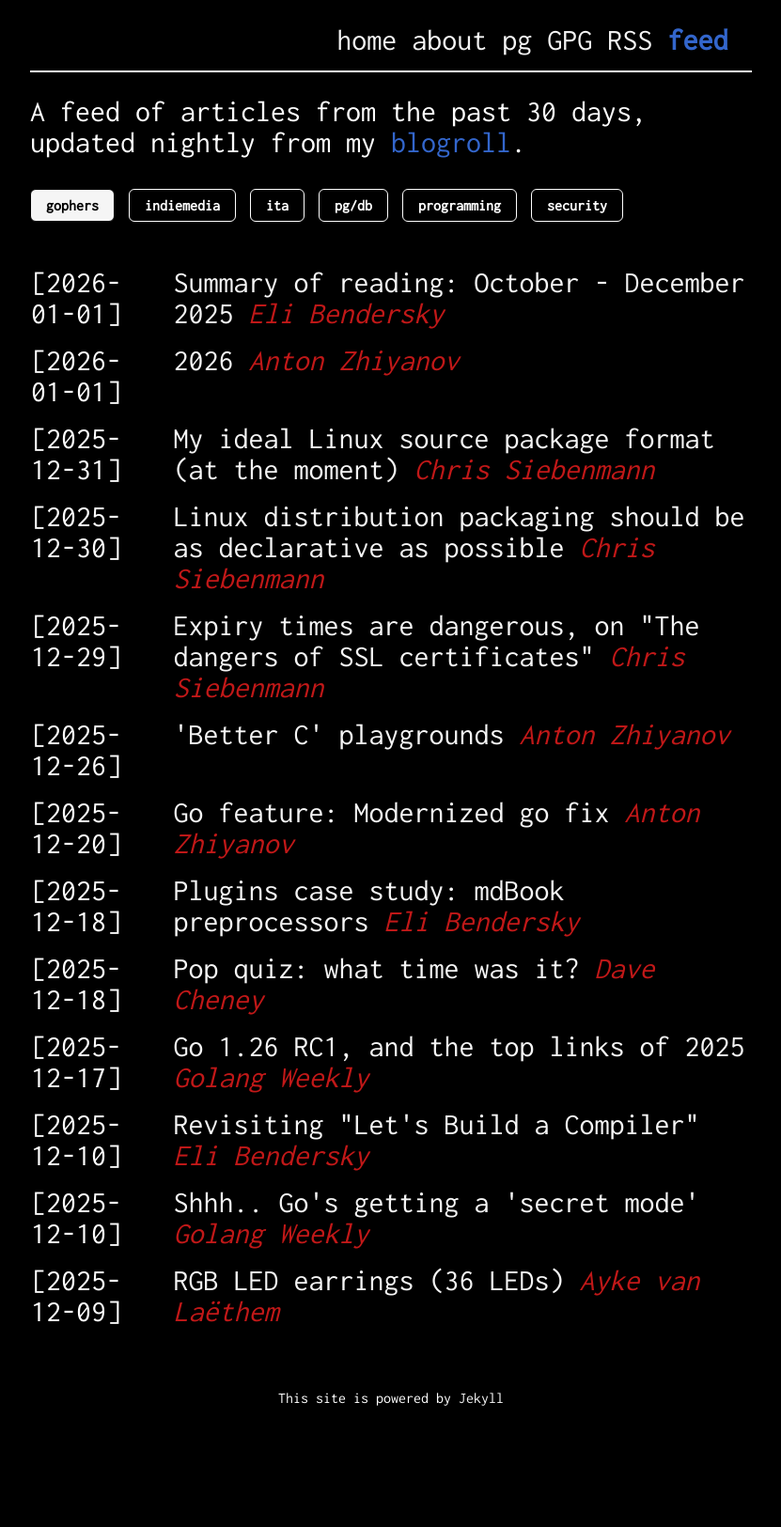
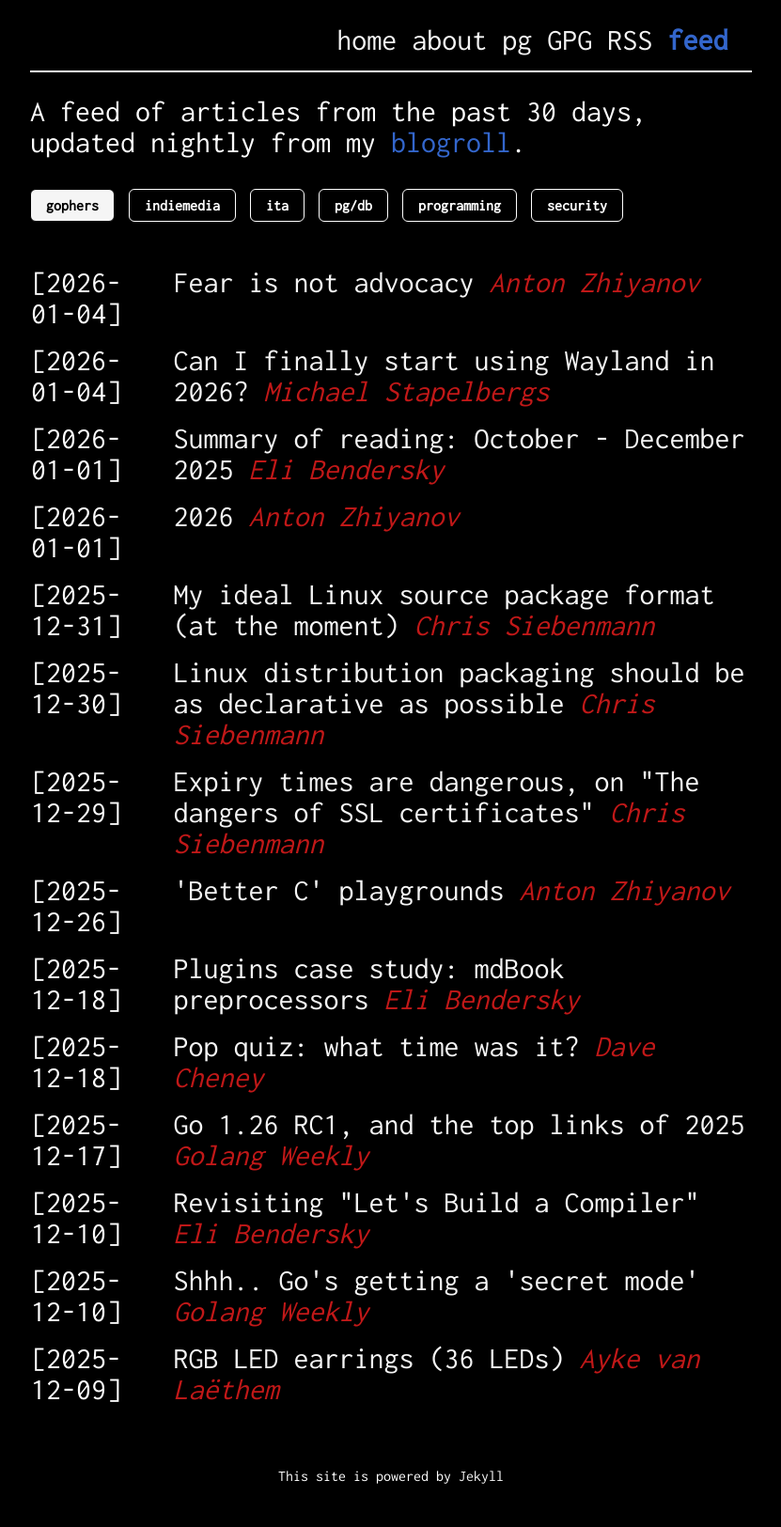
Before and after one commit to giulianopz/giulianopz.github.io, a Jekyll site: the page built from feed.html, in a window 1280 px wide. Shown: the whole page at 94% size, without its empty margins (224-1055 px from the left). Built offline with Jekyll 4.4.1, drawn with Linux system fonts in a browser that asks for light colours; nearby versions of some CDN libraries; before the commit the page ends 1542 px from its top, so only the background shows below that; some of the changed lines change nothing that is shown.

Commit message:
chore: update feed.yaml

```diff
--- a/_data/feed.yaml
+++ b/_data/feed.yaml
@@ -1,4 +1,12 @@
 gophers:
+    - blogName: Anton Zhiyanov
+      title: Fear is not advocacy
+      url: https://antonz.org/ai-advocacy/
+      published: 2026-01-04T12:00:00Z
+    - blogName: Michael Stapelbergs
+      title: Can I finally start using Wayland in 2026?
+      url: https://michael.stapelberg.ch/posts/2026-01-04-wayland-sway-in-2026/
+      published: 2026-01-04T07:55:00Z
     - blogName: Eli Bendersky
       title: 'Summary of reading: October - December 2025'
       url: https://eli.thegreenplace.net/2025/summary-of-reading-october-december-2025/
@@ -23,10 +31,6 @@
       title: '''Better C'' playgrounds'
       url: https://antonz.org/better-c/
       published: 2025-12-26T19:00:00Z
-    - blogName: Anton Zhiyanov
-      title: 'Go feature: Modernized go fix'
-      url: https://antonz.org/accepted/modernized-go-fix/
-      published: 2025-12-20T16:00:00Z
     - blogName: Eli Bendersky
       title: 'Plugins case study: mdBook preprocessors'
       url: https://eli.thegreenplace.net/2025/plugins-case-study-mdbook-preprocessors/
@@ -53,21 +57,37 @@
       published: 2025-12-09T00:00:00Z
 indiemedia:
     - blogName: Osservatorio Repressione
-      title: 'Sciacca (Agrigento) 4 gennaio 1947: La mafia uccide il sindacalista Accursio Miraglia'
-      url: https://www.osservatoriorepressione.info/4-gennaio-1947-sciacca-agrigento/
-      published: 2026-01-03T23:01:27Z
+      title: '5 gennaio 1937: Muore Guido Picelli'
+      url: https://www.osservatoriorepressione.info/5-gennaio-1937-muore-guido-picelli/
+      published: 2026-01-04T23:07:16Z
     - blogName: Il Post
-      title: Luke Littler ha vinto i Mondiali di freccette, di nuovo
-      url: https://www.ilpost.it/2026/01/03/luke-littler-mondiali-freccette-2025-vittoria/
-      published: 2026-01-03T21:35:53Z
+      title: È morto a 94 anni il giurista Francesco Paolo Casavola, presidente della Corte costituzionale tra il 1992 e il 1995
+      url: https://www.ilpost.it/2026/01/04/francesco-paolo-casavola-morto/
+      published: 2026-01-04T20:58:50Z
     - blogName: Il Post
-      title: Trump ha detto molto e molto poco sul futuro del Venezuela
-      url: https://www.ilpost.it/2026/01/03/stati-uniti-governeranno-venezuela-discorso-trump/
-      published: 2026-01-03T18:47:49Z
+      title: Tutte le 40 persone morte nell’incendio di Crans-Montana sono state identificate
+      url: https://www.ilpost.it/2026/01/04/morti-crans-montana-svizzera-identificati/
+      published: 2026-01-04T20:18:53Z
     - blogName: Il Post
-      title: La Grecia ha fatto fuori i suoi studenti fuori corso
-      url: https://www.ilpost.it/2026/01/03/grecia-studenti-universitari-fuori-corso/
-      published: 2026-01-03T17:10:10Z
+      title: Perché l’attacco degli Stati Uniti contro il Venezuela è illegale
+      url: https://www.ilpost.it/2026/01/04/attacco-venezuela-illegale/
+      published: 2026-01-04T18:10:48Z
+    - blogName: Osservatorio Repressione
+      title: Moderna caccia alle streghe e roghi. Il malleus maleficarum 2.0
+      url: https://www.osservatoriorepressione.info/moderna-caccia-alle-streghe-e-roghi-il-malleus-maleficarum-2-0/
+      published: 2026-01-04T11:18:55Z
+    - blogName: Osservatorio Repressione
+      title: Dalle carceri a Gaza, Israele stringe la morsa sui palestinesi
+      url: https://www.osservatoriorepressione.info/dalle-carceri-a-gaza-israele-stringe-la-morsa-sui-palestinesi/
+      published: 2026-01-04T09:28:25Z
+    - blogName: Jacobin Italia
+      title: Un amaro per Spiriti resistenti
+      url: https://jacobinitalia.it/un-amaro-per-spiriti-resistenti/
+      published: 2026-01-04T08:47:00Z
+    - blogName: Altreconomia
+      title: Attacco al Venezuela. La potentissima dimostrazione di debolezza di Trump
+      url: https://altreconomia.it/attacco-al-venezuela-la-potentissima-dimostrazione-di-debolezza-di-trump/
+      published: 2026-01-04T08:15:21Z
     - blogName: DINAMOpress
       title: Un nuovo internazionalismo contro l’aggressione statunitense in Venezuela
       url: https://www.dinamopress.it/news/un-nuovo-internazionalismo-contro-laggressione-statunitense-in-venezuela/?utm_source=rss&utm_medium=rss&utm_campaign=un-nuovo-internazionalismo-contro-laggressione-statunitense-in-venezuela
@@ -76,18 +96,10 @@
       title: Trump, il Nobel della guerra
       url: https://jacobinitalia.it/trump-il-nobel-della-guerra/
       published: 2026-01-03T16:47:13Z
-    - blogName: Osservatorio Repressione
-      title: La lince e gli abusi delle forze di polizia
-      url: https://www.osservatoriorepressione.info/la-lince-e-gli-abusi-delle-forze-di-polizia/
-      published: 2026-01-03T16:23:53Z
     - blogName: Romattiva
       title: Presidio@AmbasciataUSA 3/1
       url: https://www.romattiva.org/presidioambasciatausa-3-1/
       published: 2026-01-03T15:06:51Z
-    - blogName: Osservatorio Repressione
-      title: La trasformazione della solidarietà in terrorismo
-      url: https://www.osservatoriorepressione.info/la-trasformazione-della-solidarieta-in-terrorismo/
-      published: 2026-01-03T15:00:25Z
     - blogName: Fascinazione
       title: '"Tu chiamala se vuoi rivoluzione", l''ultimo testo di Gabriele Adinolfi'
       url: http://www.fascinazione.info/2026/01/tu-chiamala-se-vuoi-rivoluzione-lultimo.html
@@ -108,10 +120,6 @@
       title: Le notizie sulla strage di Crans-Montana
       url: https://www.internazionale.it/ultime-notizie/2026/01/02/le-notizie-sulla-strage-di-crans-montana
       published: 2026-01-02T10:59:46Z
-    - blogName: Jacobin Italia
-      title: L’opportunità Mamdani
-      url: https://jacobinitalia.it/lopportunita-mamdani/
-      published: 2026-01-02T10:45:56Z
     - blogName: Fascinazione
       title: La resurrezione di Kapustin e il suo corpo di volontari
       url: http://www.fascinazione.info/2025/12/era-un-leader-europeo-il-russo-caduto.html
@@ -128,10 +136,6 @@
       title: Semi del patriarcato
       url: https://altreconomia.it/semi-del-patriarcato/
       published: 2025-12-31T23:29:53Z
-    - blogName: Altreconomia
-      title: Monitor, osservatorio sul mondo (gennaio 2026)
-      url: https://altreconomia.it/monitor-osservatorio-sul-mondo-gennaio-2026/
-      published: 2025-12-31T23:28:48Z
     - blogName: DINAMOpress
       title: Il conflitto del linguaggio
       url: https://www.dinamopress.it/news/il-conflitto-del-linguaggio/?utm_source=rss&utm_medium=rss&utm_campaign=il-conflitto-del-linguaggio
@@ -209,6 +213,46 @@
       url: https://complotti.substack.com/p/make-europe-great-again
       published: 2025-12-13T09:30:46Z
 ita:
+    - blogName: Snaporaz
+      title: Il signore delle antitesi. Breve escursione nella “Montagna magica”
+      url: https://www.snaporaz.online/il-signore-delle-antitesi-breve-escursione-nella-montagna-magica/
+      published: 2026-01-04T23:47:06Z
+    - blogName: Giap
+      title: Calendario generale di Wu Ming, gennaio-febbraio 2026
+      url: https://www.wumingfoundation.com/giap/2026/01/calendario-generale-di-wu-ming-gennaio-febbraio-2026/
+      published: 2026-01-04T23:00:20Z
+    - blogName: Carmilla Online
+      title: Il noir italiano prima e dopo Scerbanenco
+      url: https://www.carmillaonline.com/2026/01/04/il-noir-italiano-prima-e-dopo-scerbanenco/
+      published: 2026-01-04T21:00:33Z
+    - blogName: Paolo Nori
+      title: A fare
+      url: https://www.paolonori.it/a-fare-2/
+      published: 2026-01-04T12:19:44Z
+    - blogName: Fata Morgana Web
+      title: In cammino con Zalone
+      url: https://www.fatamorganaweb.it/buen-camino-gennaro-nunziante/
+      published: 2026-01-04T12:09:24Z
+    - blogName: Fata Morgana Web
+      title: Il lavoro come esperienza filosofica
+      url: https://www.fatamorganaweb.it/il-lavoro-come-esperienza-filosofica/
+      published: 2026-01-04T12:06:14Z
+    - blogName: Tintoria
+      title: 'LA RADIO DI CONDOMINIO ft. Roberto Giacobbo #tintoria #comedy #tintoriapodcast'
+      url: https://www.youtube.com/shorts/1jMw98PbTYU
+      published: 2026-01-04T11:30:03Z
+    - blogName: The Submarine
+      title: Donald Trump annuncia il golpe senza averlo fatto
+      url: https://www.thesubmarine.it/2026/01/04/donald-trump-annuncia-il-golpe-senza-averlo-fatto/
+      published: 2026-01-04T10:02:13Z
+    - blogName: Paolo Nori
+      title: Accidenti
+      url: https://www.paolonori.it/accidenti-6/
+      published: 2026-01-04T08:14:40Z
+    - blogName: Nazione Indiana
+      title: Opera
+      url: https://www.nazioneindiana.com/2026/01/04/opera/
+      published: 2026-01-04T06:00:57Z
     - blogName: Carmilla Online
       title: La coscienza di Gustav (appunti meyrinkiani) 15
       url: https://www.carmillaonline.com/2026/01/03/la-coscienza-di-gustav-appunti-meyrinkiani-15/
@@ -229,10 +273,6 @@
       title: 11 gennaio – Sassari
       url: https://www.paolonori.it/11-gennaio-sassari/
       published: 2026-01-03T06:48:47Z
-    - blogName: Paolo Nori
-      title: Trovare la sedia 5
-      url: https://www.paolonori.it/trovare-la-sedia-5-2/
-      published: 2026-01-03T06:33:53Z
     - blogName: Nazione Indiana
       title: 'les nouveaux réalistes: Deborah Guarnieri'
       url: https://www.nazioneindiana.com/2026/01/03/les-nouveaux-realistes-deborah-guarnieri/
@@ -277,10 +317,6 @@
       title: Il CCNL è morto. L’Irpef paga il funerale
       url: https://phastidio.net/2026/01/02/il-ccnl-e-morto-lirpef-paga-il-funerale/
       published: 2026-01-02T08:30:00Z
-    - blogName: Paolo Nori
-      title: Non so
-      url: https://www.paolonori.it/non-so-8/
-      published: 2026-01-02T07:30:26Z
     - blogName: Nazione Indiana
       title: Profezia è Predire il Presente
       url: https://www.nazioneindiana.com/2026/01/02/profezia-e-predire-il-presente/
@@ -289,18 +325,10 @@
       title: Se per caso vi è sfuggito
       url: https://www.snaporaz.online/se-per-caso-vi-e-sfuggito-19/
       published: 2026-01-02T00:48:19Z
-    - blogName: Carmilla Online
-      title: La Sinistra Negata 08
-      url: https://www.carmillaonline.com/2026/01/01/la-sinistra-negata-08/
-      published: 2026-01-01T22:55:34Z
     - blogName: Effimera
       title: 'La legge di bilancio 2026: l’austerità come preludio al riarmo – di Andrea Fumagalli'
       url: https://effimera.org/la-legge-di-bilancio-2026-lausterita-come-preludio-al-riarmo-di-andrea-fumagalli/
       published: 2026-01-01T17:36:21Z
-    - blogName: Nazione Indiana
-      title: 'AzioneAtzeni – Discanto Diciottesimo: Bachisio Bachis'
-      url: https://www.nazioneindiana.com/2026/01/01/azioneatzeni-discanto-diciottesimo-bachisio-bachis/
-      published: 2026-01-01T13:00:14Z
     - blogName: Francesco Sylos Labini
       title: La Cina e noi
       url: https://francescosyloslabini.info/2026/01/01/la-cina-e-noi/
@@ -333,10 +361,6 @@
       title: Europa e Usa divisi anche sulla gestione degli aeroporti
       url: https://lavoce.info/archives/109882/europa-e-usa-divisi-anche-sulla-gestione-degli-aeroporti/
       published: 2025-12-31T10:00:00Z
-    - blogName: The Submarine
-      title: Il miliardario da incubo che metterà le mani sull’ex Ilva
-      url: https://www.thesubmarine.it/2025/12/31/il-miliardario-da-incubo-che-mettera-le-mani-sullex-ilva/
-      published: 2025-12-31T09:41:31Z
     - blogName: Le parole e le cose
       title: Cosa ci aspetta domani. Dieci + dieci canzoni per salutare il primo quarto di secolo
       url: https://www.leparoleelecose.it/cosa-ci-aspetta-domani-dieci-dieci-canzoni-per-salutare-il-primo-quarto-di-secolo/
@@ -349,10 +373,6 @@
       title: 'Riforestazione: un’arma a doppio taglio da conoscere e gestire'
       url: https://www.scienzainrete.it/articolo/riforestazione-arma-doppio-taglio-da-conoscere-e-gestire/michele-vadilonga-gattermayer
       published: 2025-12-31T07:55:00Z
-    - blogName: Snaporaz
-      title: “Io non recitavo, io ero”. Brigitte Bardot
-      url: https://www.snaporaz.online/io-non-recitavo-io-ero-brigitte-bardot/
-      published: 2025-12-30T23:36:32Z
     - blogName: Effimera
       title: Firmare e fermare – di Gianni Giovannelli
       url: https://effimera.org/firmare-e-fermare-di-gianni-giovannelli/
@@ -365,10 +385,6 @@
       title: Forse per amore o solo per nostalgia
       url: https://www.fatamorganaweb.it/omaggio-a-whit-stillman-in-occasione-dell-inlaguna-film-festival/
       published: 2025-12-30T14:46:42Z
-    - blogName: Tintoria
-      title: 'Tintoria #285 Roberto Giacobbo'
-      url: https://www.youtube.com/watch?v=vV0wjwN44Mw
-      published: 2025-12-30T11:31:02Z
     - blogName: lavoce.info
       title: Non sprechiamo il talento delle donne
       url: https://lavoce.info/archives/109894/non-sprechiamo-il-talento-delle-donne/
@@ -449,14 +465,6 @@
       title: Consigli di lettura natalizi, e di fine 2025
       url: https://www.indiscreto.org/consigli-di-lettura-natalizi-e-di-fine-2025/
       published: 2025-12-23T11:09:28Z
-    - blogName: Giap
-      title: '«Tombolà» : continua la contaminazione tra circo, musica e letteratura'
-      url: https://www.wumingfoundation.com/giap/2025/12/tombola/
-      published: 2025-12-23T08:42:52Z
-    - blogName: Fata Morgana Web
-      title: I film e le serie TV del 2025
-      url: https://www.fatamorganaweb.it/i-film-e-le-serie-tv-del-2025/
-      published: 2025-12-22T11:02:30Z
     - blogName: Il Primo Amore
       title: I BASTARDI. ULTRACINEMA 1
       url: https://www.ilprimoamore.com/i-bastardi-ultracinema-1-a-cura-di-jonny-costantino/
@@ -529,10 +537,6 @@
       title: Modelli inutili
       url: https://guidovetere.nova100.ilsole24ore.com/2025/12/16/modelli-inutili/
       published: 2025-12-16T17:10:07Z
-    - blogName: Fata Morgana Web
-      title: Lo spaesamento di essere nel mondo
-      url: https://www.fatamorganaweb.it/lo-spaesamento-di-essere-nel-mondo/
-      published: 2025-12-15T23:06:16Z
     - blogName: Franco Berardi Bifo
       title: PPP in Pimpland
       url: https://francoberardi.substack.com/p/ppp-in-pimpland
@@ -581,15 +585,19 @@
       title: Link Molto Belli, l'Undicesimo
       url: https://linkmoltobelli.substack.com/p/link-molto-belli-lundicesimo
       published: 2025-12-06T07:34:35Z
-    - blogName: Ippolita
-      title: Crypto Party Narrazioni dissonanti, 11 dicembre, Bari
-      url: https://www.ippolita.net/crypo-party-narrazioni-dissonanti-11-dicembre-bari/
-      published: 2025-12-05T18:10:27Z
-    - blogName: Iconografie XXI
-      title: Elonpedia
-      url: https://www.iconografie.it/tempolinea/elonpedia/?utm_source=rss&utm_medium=rss&utm_campaign=elonpedia
-      published: 2025-12-05T08:39:41Z
 pg/db:
+    - blogName: Metadata
+      title: Too Close to Our Own Image?
+      url: https://muratbuffalo.blogspot.com/2026/01/too-close-to-our-own-image.html
+      published: 2026-01-04T19:13:00Z
+    - blogName: select * from depesz;
+      title: Waiting for PostgreSQL 19 – Implement ALTER TABLE … MERGE/SPLIT PARTITIONS … command
+      url: https://www.depesz.com/2026/01/04/waiting-for-postgresql-19-implement-alter-table-merge-split-partitions-command/
+      published: 2026-01-04T17:30:47Z
+    - blogName: eatonphil
+      title: Distinguishing yourself early in your career as a developer
+      url: http://notes.eatonphil.com/2026-01-03-distinguishing-yourself.html
+      published: 2026-01-03T00:00:00Z
     - blogName: Metadata
       title: 'The Agentic Self: Parallels Between AI and Self-Improvement'
       url: https://muratbuffalo.blogspot.com/2026/01/the-agentic-self-parallels-between-ai.html
@@ -638,10 +646,6 @@
       title: 'PostgreSQL Contributor Story: Manni Wood'
       url: https://enterprisedb.com/blog/postgresql-contributor-story-manni-wood
       published: 2025-12-29T08:59:33Z
-    - blogName: Metadata
-      title: Randomer Things
-      url: https://muratbuffalo.blogspot.com/2025/12/randomer-things.html
-      published: 2025-12-28T22:08:00Z
     - blogName: Nikita Lapkov
       title: Media Server Journey
       url: https://laplab.me/posts/media-server-journey/
@@ -806,15 +810,15 @@
       title: You Gotta Push If You Wanna Pull
       url: https://www.morling.dev/blog/you-gotta-push-if-you-wanna-pull/
       published: 2025-12-07T09:05:00Z
-    - blogName: 'Bruce Momjian: Postgres Blog'
-      title: A Meetup Quiz?
-      url: https://momjian.us/main/blogs/pgblog/2025.html#December_5_2025
-      published: 2025-12-05T18:30:01Z
-    - blogName: postgres.fm
-      title: max_connections vs migrations
-      url: https://share.transistor.fm/s/633a85e4
-      published: 2025-12-05T14:00:00Z
 programming:
+    - blogName: LWN.net
+      title: Kernel prepatch 6.19-rc4
+      url: https://lwn.net/Articles/1052732/
+      published: 2026-01-05T01:16:43Z
+    - blogName: antirez
+      title: Il mio nuovo Dell Latitude 7420
+      url: https://www.youtube.com/watch?v=bLFQOMjtB9k
+      published: 2026-01-04T17:23:14Z
     - blogName: Bert Hubert
       title: Unsigned char std::basic_string<> in C++
       url: https://berthub.eu/articles/posts/unsigned-char-std-string-cpp/
@@ -847,10 +851,6 @@
       title: 6.18.3 stable kernel released
       url: https://lwn.net/Articles/1052589/
       published: 2026-01-02T14:04:28Z
-    - blogName: LWN.net
-      title: Security updates for Friday
-      url: https://lwn.net/Articles/1052600/
-      published: 2026-01-02T14:03:05Z
     - blogName: antirez
       title: 'Divulgazione: l''intelligenza artificiale moderna, Spadafora (ME) 6 dicembre 2025'
       url: https://www.youtube.com/watch?v=5v9kQKrACg8
@@ -919,10 +919,6 @@
       title: Git's HTTP server side design does not scale
       url: https://xeiaso.net/notes/2025/distributed-git-ddos/
       published: 2025-12-29T00:00:00Z
-    - blogName: antirez
-      title: Statistiche del canale, aggiornamento di fine 2025
-      url: https://www.youtube.com/watch?v=-u_-5cG6pTQ
-      published: 2025-12-28T08:00:01Z
     - blogName: matklad
       title: Parsing Advances
       url: https://matklad.github.io/2025/12/28/parsing-advances.html
@@ -1127,10 +1123,6 @@
       title: After the Bubble
       url: https://www.tbray.org/ongoing/When/202x/2025/12/07/Thin-Spots-In-the-AI-Bubble
       published: 2025-12-07T20:00:00Z
-    - blogName: Recent Gists from yoavg
-      title: rl-wrong-about-rewards.md
-      url: https://gist.github.com/yoavg/3eb3e722d38e887a0a8ac151c62d9617
-      published: 2025-12-05T22:19:31Z
 'security ':
     - blogName: Schneier on Security
       title: 'Friday Squid Blogging: Squid Found in Light Fixture'
```
